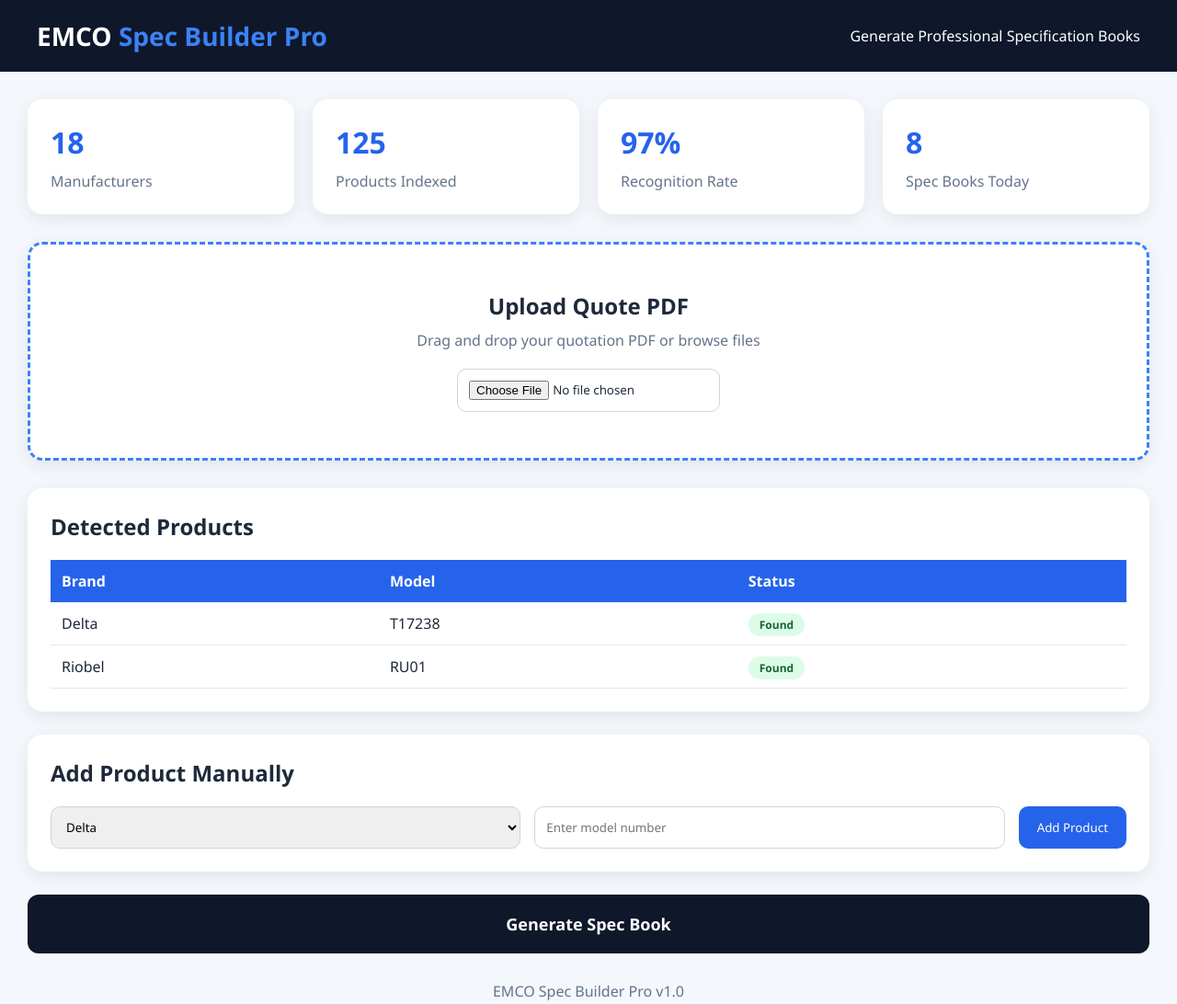
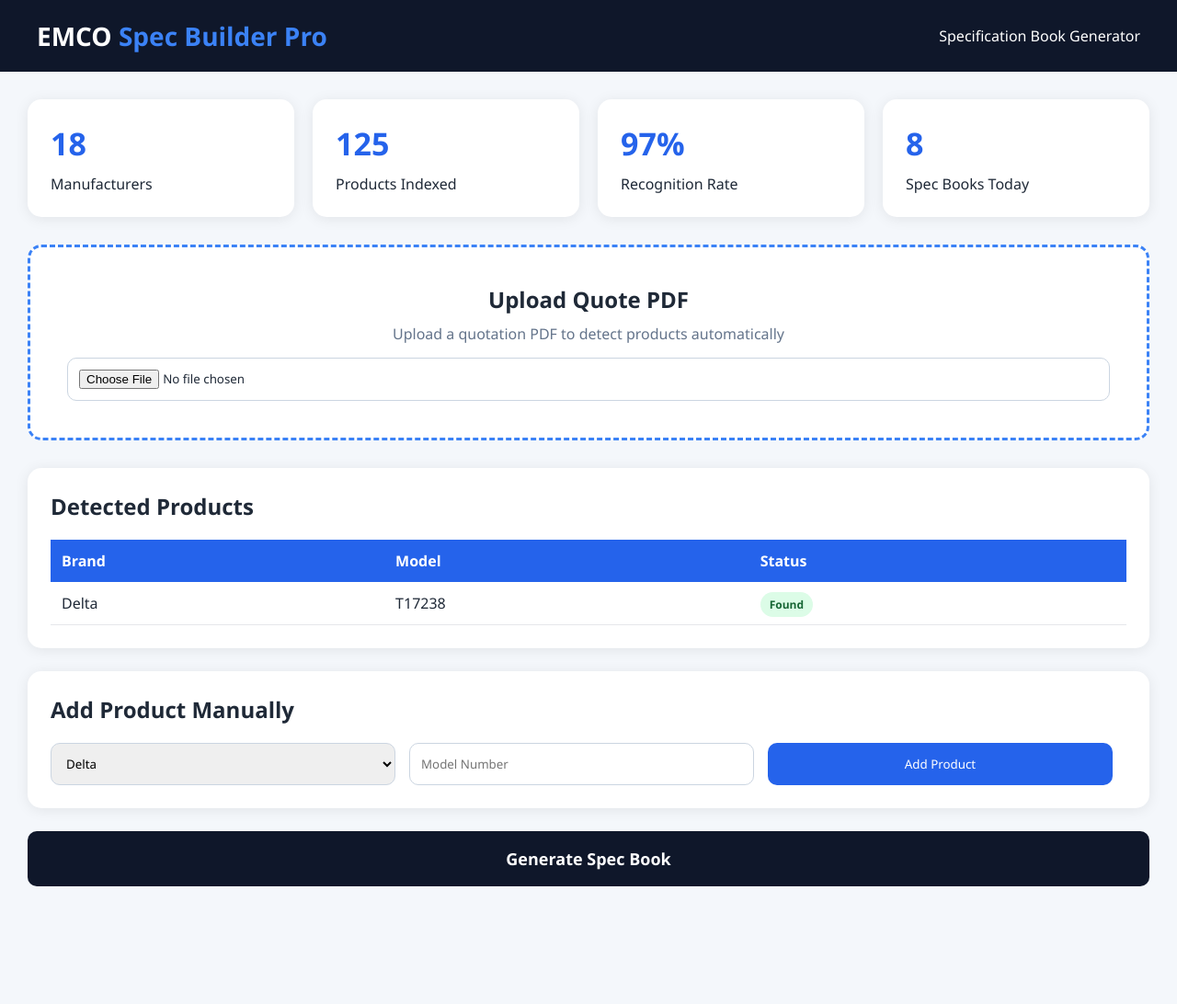
Before and after one commit to SpecBuilder823/Spec-Builder-EMCO, a plain HTML site: page index.html in a window 1280 px wide. Shown: the whole page at 92% size. After the commit the page ends 994 px from the top, so only its background shows below. Drawn offline with Linux system fonts and the light colour scheme.

Commit message:
Refactor HTML structure and update styles

```diff
--- a/index.html
+++ b/index.html
@@ -2,7 +2,8 @@
 <html lang="en">
 <head>
 <meta charset="UTF-8">
-<meta name="viewport" content="width=device-width, initial-scale=1.0">
+<meta name="viewport" content="width=device-width,initial-scale=1.0">
+
 <title>EMCO Spec Builder Pro</title>
 
 <style>
@@ -11,15 +12,15 @@
 margin:0;
 padding:0;
 box-sizing:border-box;
-font-family:'Segoe UI',sans-serif;
+font-family:Segoe UI,sans-serif;
 }
 
 body{
 background:#f4f7fb;
-color:#1e293b;
+color:#1f2937;
 }
 
-.header{
+header{
 background:#0f172a;
 color:white;
 padding:20px 40px;
@@ -28,12 +29,11 @@ justify-content:space-between;
 align-items:center;
 }
 
-.logo{
+header h1{
 font-size:28px;
-font-weight:bold;
 }
 
-.logo span{
+header span{
 color:#3b82f6;
 }
 
@@ -43,7 +43,7 @@ margin:auto;
 padding:30px;
 }
 
-.dashboard{
+.cards{
 display:grid;
 grid-template-columns:repeat(auto-fit,minmax(220px,1fr));
 gap:20px;
@@ -53,59 +53,78 @@ margin-bottom:30px;
 .card{
 background:white;
 padding:25px;
-border-radius:16px;
-box-shadow:0 5px 20px rgba(0,0,0,.08);
+border-radius:15px;
+box-shadow:0 2px 15px rgba(0,0,0,.08);
 }
 
 .card h2{
+font-size:34px;
 color:#2563eb;
-font-size:32px;
 margin-bottom:10px;
 }
 
-.card p{
-color:#64748b;
-}
-
-.upload-box{
+.upload{
 background:white;
-padding:50px;
-border-radius:16px;
+padding:40px;
+border:3px dashed #3b82f6;
+border-radius:15px;
 text-align:center;
-border:3px dashed #3b82f6;
-box-shadow:0 5px 20px rgba(0,0,0,.08);
 margin-bottom:30px;
 }
 
-.upload-box h2{
+.upload h2{
 margin-bottom:10px;
 }
 
-.upload-box p{
+.upload p{
 color:#64748b;
-margin-bottom:20px;
-}
-
-.upload-btn{
-background:#2563eb;
-color:white;
-padding:14px 25px;
-border:none;
-border-radius:10px;
-cursor:pointer;
-font-size:16px;
+margin-bottom:15px;
 }
 
 .section{
 background:white;
 padding:25px;
-border-radius:16px;
-box-shadow:0 5px 20px rgba(0,0,0,.08);
+border-radius:15px;
+box-shadow:0 2px 15px rgba(0,0,0,.08);
 margin-bottom:25px;
 }
 
 .section h2{
 margin-bottom:20px;
+}
+
+.form{
+display:grid;
+grid-template-columns:1fr 1fr 1fr auto;
+gap:15px;
+}
+
+input,select{
+padding:12px;
+border:1px solid #cbd5e1;
+border-radius:10px;
+width:100%;
+}
+
+button{
+background:#2563eb;
+color:white;
+border:none;
+border-radius:10px;
+padding:12px 20px;
+cursor:pointer;
+}
+
+button:hover{
+background:#1d4ed8;
+}
+
+.generate{
+width:100%;
+padding:18px;
+font-size:18px;
+font-weight:bold;
+background:#0f172a;
 }
 
 table{
@@ -122,72 +141,27 @@ text-align:left;
 
 td{
 padding:12px;
-border-bottom:1px solid #e2e8f0;
+border-bottom:1px solid #e5e7eb;
 }
 
 .status{
 background:#dcfce7;
 color:#166534;
-padding:4px 12px;
+padding:5px 10px;
 border-radius:20px;
 font-size:12px;
 font-weight:bold;
 }
 
-.form-row{
-display:flex;
-gap:15px;
-flex-wrap:wrap;
+.manual{
+background:#fef3c7;
+color:#92400e;
 }
 
-input,select{
-padding:12px;
-border:1px solid #cbd5e1;
-border-radius:10px;
-flex:1;
-}
+@media(max-width:900px){
 
-.add-btn{
-background:#2563eb;
-color:white;
-border:none;
-padding:12px 20px;
-border-radius:10px;
-cursor:pointer;
-}
-
-.generate{
-width:100%;
-padding:20px;
-background:#0f172a;
-color:white;
-border:none;
-border-radius:12px;
-font-size:18px;
-font-weight:bold;
-cursor:pointer;
-}
-
-.generate:hover{
-background:#1e293b;
-}
-
-.footer{
-text-align:center;
-color:#64748b;
-margin-top:30px;
-}
-
-@media(max-width:768px){
-
-.form-row{
-flex-direction:column;
-}
-
-.header{
-flex-direction:column;
-gap:10px;
-text-align:center;
+.form{
+grid-template-columns:1fr;
 }
 
 }
@@ -197,51 +171,46 @@ text-align:center;
 
 <body>
 
-<div class="header">
-<div class="logo">
-EMCO <span>Spec Builder Pro</span>
-</div>
-
-<div>
-Generate Professional Specification Books
-</div>
-</div>
+<header>
+<h1>EMCO <span>Spec Builder Pro</span></h1>
+<div>Specification Book Generator</div>
+</header>
 
 <div class="container">
 
-<div class="dashboard">
+<div class="cards">
 
 <div class="card">
 <h2>18</h2>
-<p>Manufacturers</p>
+<div>Manufacturers</div>
 </div>
 
 <div class="card">
 <h2>125</h2>
-<p>Products Indexed</p>
+<div>Products Indexed</div>
 </div>
 
 <div class="card">
 <h2>97%</h2>
-<p>Recognition Rate</p>
+<div>Recognition Rate</div>
 </div>
 
 <div class="card">
 <h2>8</h2>
-<p>Spec Books Today</p>
+<div>Spec Books Today</div>
 </div>
 
 </div>
 
-<div class="upload-box">
+<div class="upload">
 
 <h2>Upload Quote PDF</h2>
 
 <p>
-Drag and drop your quotation PDF or browse files
+Upload a quotation PDF to detect products automatically
 </p>
 
-<input type="file" id="fileInput">
+<input type="file">
 
 </div>
 
@@ -265,15 +234,9 @@ Drag and drop your quotation PDF or browse files
 <td>Delta</td>
 <td>T17238</td>
 <td>
-<span class="status">Found</span>
-</td>
-</tr>
-
-<tr>
-<td>Riobel</td>
-<td>RU01</td>
-<td>
-<span class="status">Found</span>
+<span class="status">
+Found
+</span>
 </td>
 </tr>
 
@@ -287,29 +250,37 @@ Drag and drop your quotation PDF or browse files
 
 <h2>Add Product Manually</h2>
 
-<div class="form-row">
+<div class="form">
 
-<select id="brand">
+<select id="brand" onchange="toggleCustomBrand()">
 
-<option>Delta</option>
-<option>Riobel</option>
-<option>Brizo</option>
-<option>Moen</option>
-<option>Kohler</option>
-<option>Grohe</option>
-<option>Hansgrohe</option>
-<option>Toto</option>
+<option value="Delta">Delta</option>
+<option value="Riobel">Riobel</option>
+<option value="Brizo">Brizo</option>
+<option value="Moen">Moen</option>
+<option value="Kohler">Kohler</option>
+<option value="Grohe">Grohe</option>
+<option value="Hansgrohe">Hansgrohe</option>
+<option value="Toto">Toto</option>
+<option value="Blanco">Blanco</option>
+<option value="Franke">Franke</option>
+
+<option value="CUSTOM">
+Other Brand...
+</option>
 
 </select>
 
 <input
-type="text"
+id="customBrand"
+placeholder="Custom Brand Name"
+style="display:none;">
+
+<input
 id="model"
-placeholder="Enter model number">
+placeholder="Model Number">
 
-<button
-class="add-btn"
-onclick="addProduct()">
+<button onclick="addProduct()">
 Add Product
 </button>
 
@@ -319,54 +290,100 @@ Add Product
 
 <button
 class="generate"
-onclick="generateBook()">
+onclick="generateSpecBook()">
 
 Generate Spec Book
 
 </button>
 
-<div class="footer">
-
-EMCO Spec Builder Pro v1.0
-
-</div>
-
 </div>
 
 <script>
+
+function toggleCustomBrand(){
+
+let value =
+document.getElementById("brand").value;
+
+let custom =
+document.getElementById("customBrand");
+
+if(value==="CUSTOM"){
+
+custom.style.display="block";
+
+}else{
+
+custom.style.display="none";
+
+}
+
+}
 
 function addProduct(){
 
 let brand =
 document.getElementById("brand").value;
 
-let model =
-document.getElementById("model").value;
+if(brand==="CUSTOM"){
 
-if(model===""){
-alert("Please enter a model number");
-return;
-}
-
-let table =
-document.getElementById("products");
-
-table.innerHTML += `
-<tr>
-<td>${brand}</td>
-<td>${model}</td>
-<td><span class="status">Manual</span></td>
-</tr>
-`;
-
-document.getElementById("model").value="";
+brand =
+document.getElementById("customBrand")
+.value
+.trim();
 
 }
 
-function generateBook(){
+let model =
+document.getElementById("model")
+.value
+.trim();
+
+if(brand===""){
+
+alert("Enter a brand");
+return;
+
+}
+
+if(model===""){
+
+alert("Enter a model number");
+return;
+
+}
+
+let row=`
+
+<tr>
+
+<td>${brand}</td>
+
+<td>${model}</td>
+
+<td>
+<span class="status manual">
+Manual Entry
+</span>
+</td>
+
+</tr>
+
+`;
+
+document
+.getElementById("products")
+.insertAdjacentHTML("beforeend",row);
+
+document.getElementById("model").value="";
+document.getElementById("customBrand").value="";
+
+}
+
+function generateSpecBook(){
 
 alert(
-"Spec Book generation module will be connected in Version 2"
+"Spec Book generation will be connected in Version 2."
 );
 
 }
```
